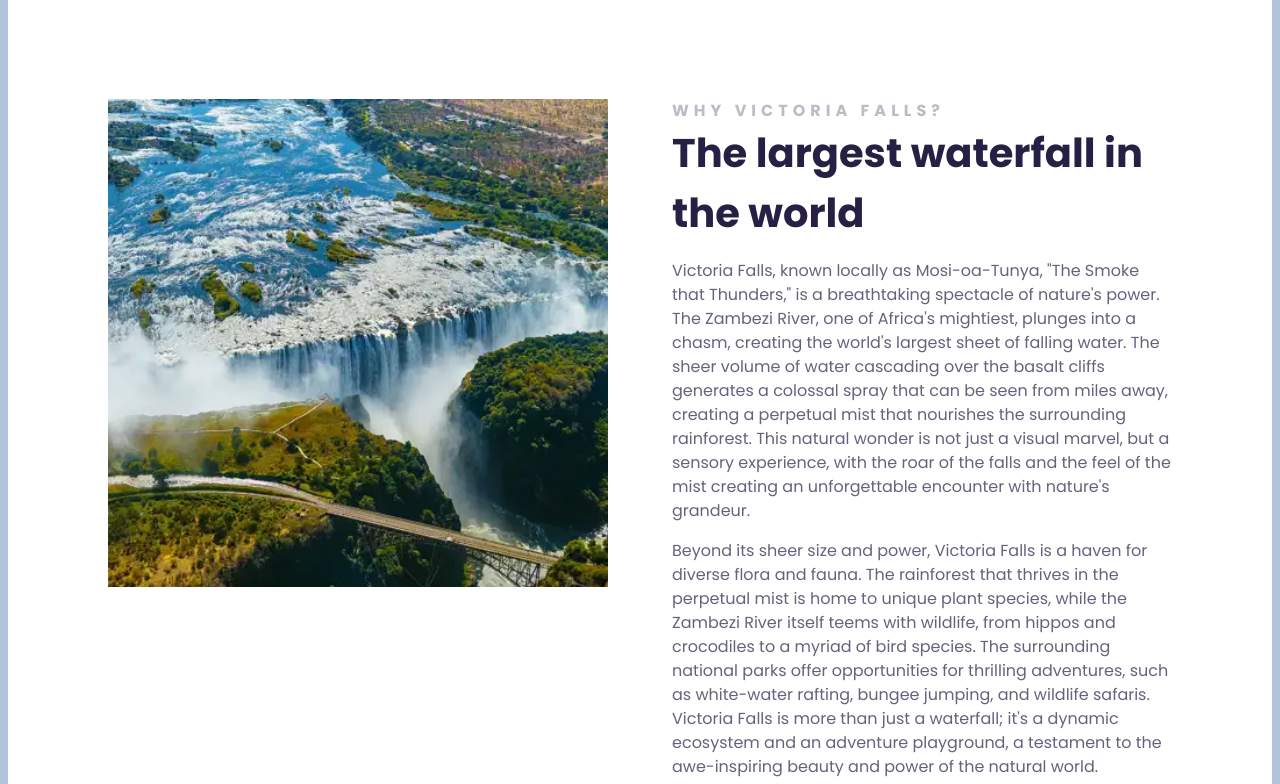
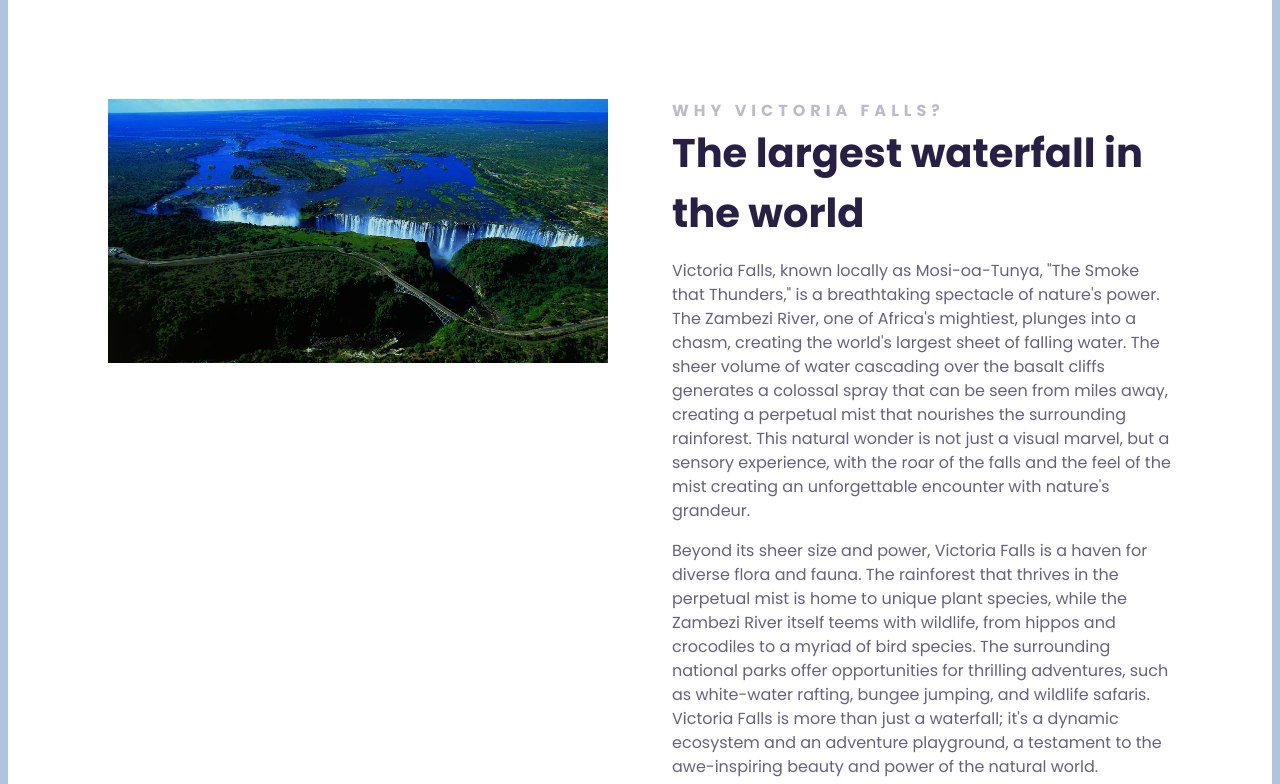
Before and after one commit to faithndlovu/vic-falls-travel-project, a plain HTML site: page index.html in a window 1280 px wide. Shown: the part 746-1530 px from the top of the page. Drawn offline with Linux system fonts and the light colour scheme.

Commit message:
Update index.html

```diff
--- a/index.html
+++ b/index.html
@@ -24,7 +24,7 @@
         <section class="grid grid-2-columns">
             <div>
         <img
-        src="images/vic-Falls1.png"
+        src="images/vic-falls.png"
         alt="Victoria Falls"
         class="img-responsive"/>
             </div>
```
